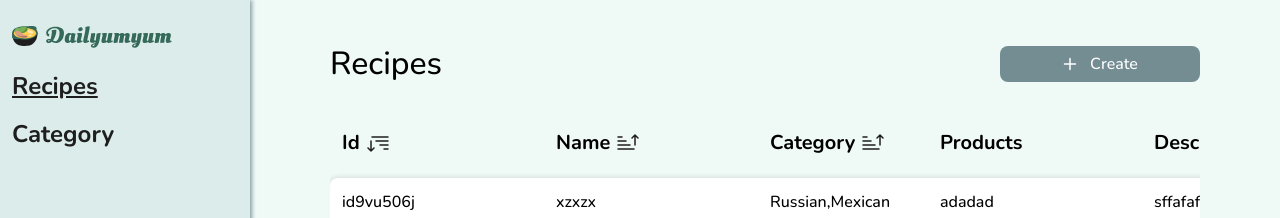
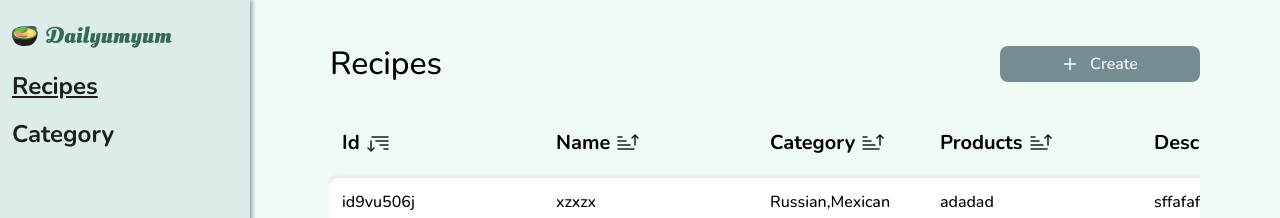
Before and after one commit to TsvettyM/dailyumyum-cfui, a Next.js app: page /admin/recipes in a window 1280 px wide. Shown: the top 218 px of the page. Built offline with nearby package versions, Linux system fonts and the light colour scheme; data requests are answered from the project's data file.

Commit message:
added products sort

```diff
--- a/features/admin/AdminRecipeView.tsx
+++ b/features/admin/AdminView.tsx
@@ -7,7 +7,7 @@ import IconEdit from "../icons/components/IconEdit";
 import IconDelete from "../icons/components/IconDelete";
 import AdminNav from "@/pages/admin/sidenav";
 
-const AdminRecipeView = () => {
+const AdminView = () => {
   const [data, setData] = useState<IRecipeList>();
   const router = useRouter();
 
@@ -98,4 +98,4 @@ const AdminRecipeView = () => {
   );
 };
 
-export default AdminRecipeView;
+export default AdminView;
--- a/pages/admin/category.tsx
+++ b/pages/admin/category.tsx
@@ -67,6 +67,7 @@ const AdminCategoryPage = () => {
             <p className="flex items-center">
               Id
               <button
+                type="button"
                 onClick={() => handleSort("id")}
                 className="flex items-center ml-1.5"
               >
@@ -85,6 +86,7 @@ const AdminCategoryPage = () => {
             <p className="flex items-center">
               Name
               <button
+                type="button"
                 onClick={() => handleSort("title")}
                 className="flex items-center ml-1.5"
               >
@@ -118,6 +120,16 @@ const AdminCategoryPage = () => {
                 <div className="flex items-start space-x-4">
                   <Link
                     href={{
+                      pathname: "/admin/view/category",
+                      query: { id: item.id.toString() },
+                    }}
+                    className="flex items-center"
+                  >
+                    <IconView className="w-6 h-6" />
+                  </Link>
+
+                  <Link
+                    href={{
                       pathname: "/admin/edit/category",
                       query: { id: item.id.toString() },
                     }}
@@ -125,6 +137,7 @@ const AdminCategoryPage = () => {
                   >
                     <IconEdit className="mx-2 w-6 h-6" />
                   </Link>
+
                   <button type="button" onClick={() => handleDelete(item.id)}>
                     <IconDelete className="w-6 h-6" />
                   </button>
--- a/pages/admin/recipes.tsx
+++ b/pages/admin/recipes.tsx
@@ -99,6 +99,7 @@ const AdminRecipesPage = () => {
             <p className="flex items-center">
               Id
               <button
+                type="button"
                 onClick={() => handleSort("id")}
                 className="flex items-center ml-1.5"
               >
@@ -117,6 +118,7 @@ const AdminRecipesPage = () => {
             <p className="flex items-center">
               Name
               <button
+                type="button"
                 onClick={() => handleSort("title")}
                 className="flex items-center ml-1.5"
               >
@@ -135,6 +137,7 @@ const AdminRecipesPage = () => {
             <p className="flex items-center">
               Category
               <button
+                type="button"
                 onClick={() => handleSort("category")}
                 className="flex items-center ml-1.5"
               >
@@ -150,7 +153,24 @@ const AdminRecipesPage = () => {
               </button>
             </p>
 
-            <p>Products</p>
+            <p className="flex items-center">
+              Products
+              <button
+                type="button"
+                onClick={() => handleSort("products")}
+                className="flex items-center ml-1.5"
+              >
+                <IconSort
+                  className={`w-6 h-6 transition-transform ${
+                    isSort.key === "category" && isSort.direction === "asc"
+                      ? "rotate-180 stroke-black"
+                      : isSort.key === "category" && isSort.direction === "desc"
+                      ? "rotate-0 stroke-green"
+                      : "stroke-black"
+                  }`}
+                />
+              </button>
+            </p>
 
             <p>Description</p>
 
--- a/pages/admin/view/[page].tsx
+++ b/pages/admin/view/[page].tsx
@@ -1,9 +1,9 @@
-import AdminRecipeView from "@/features/admin/AdminRecipeView";
+import AdminView from "@/features/admin/AdminView";
 
 const View = () => {
   return (
     <div className="view__page bg-[#EFF9F5] h-full">
-      <AdminRecipeView />
+      <AdminView />
     </div>
   );
 };
```
